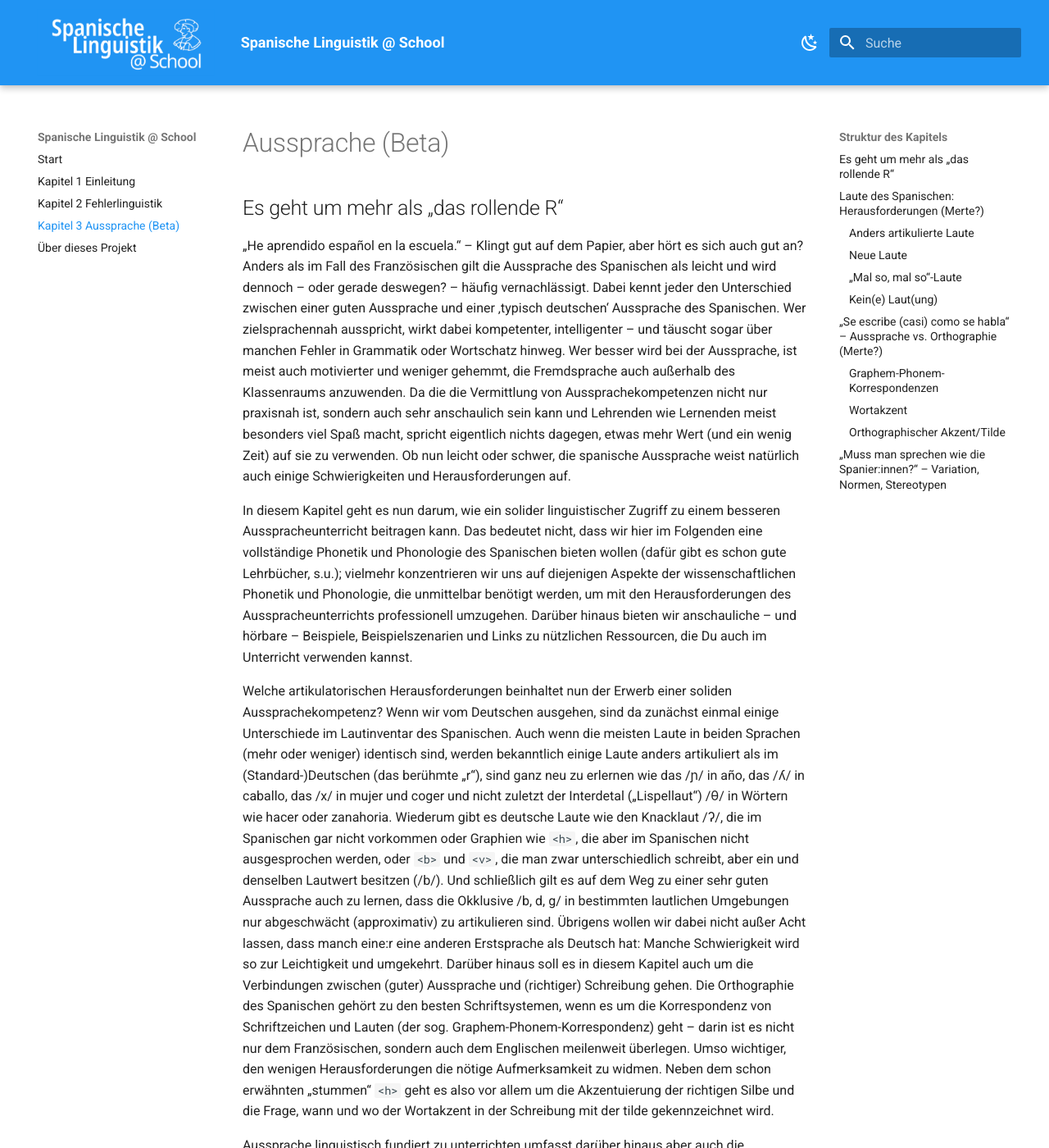
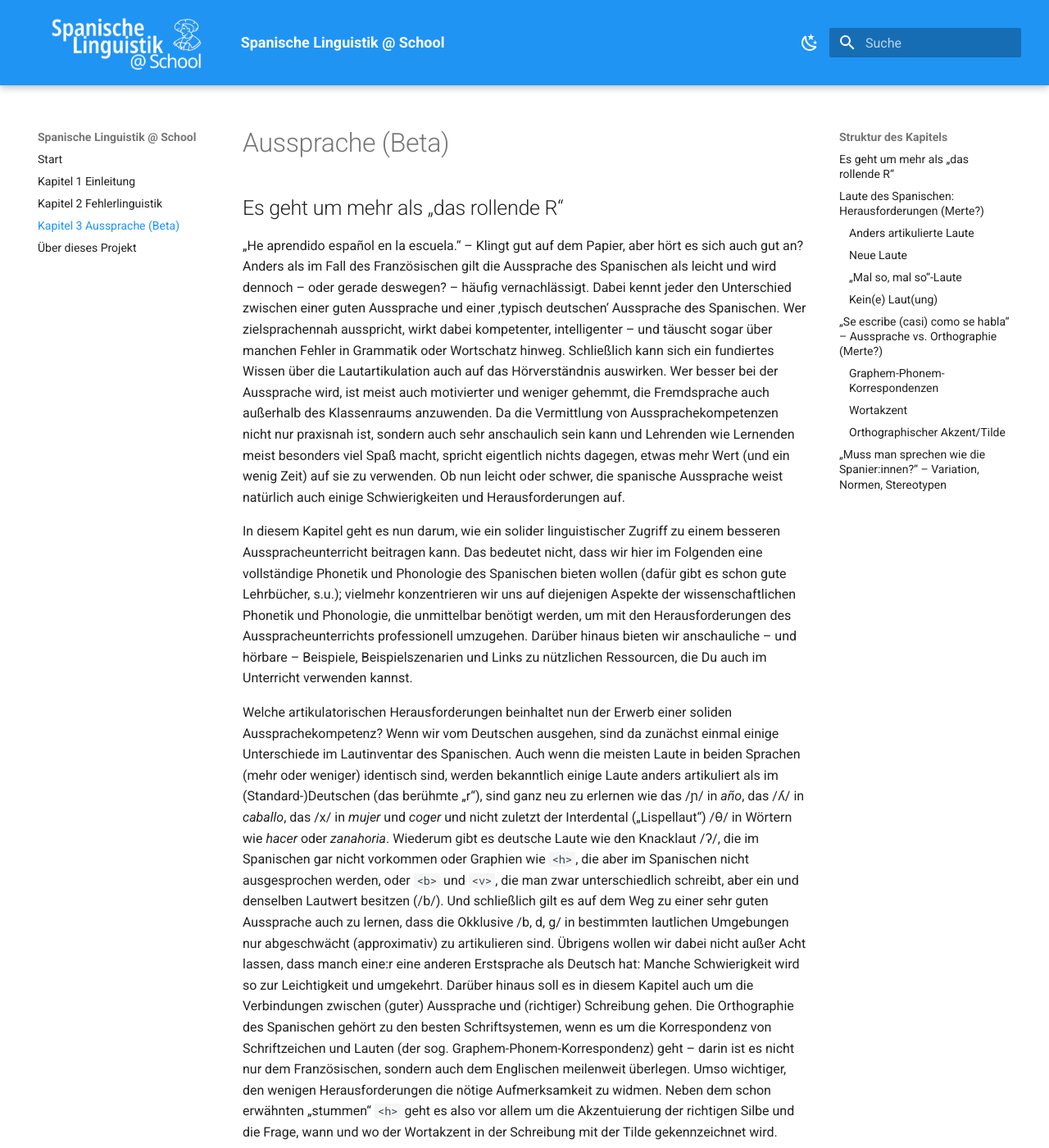
Before and after one commit to FTacke/spanisch-toolkit, an MkDocs documentation site: the page built from docs/aussprache/aussprache.md, in a window 1280 px wide and 1400 px high. Shown: the whole window at 82% size. Built offline with MkDocs 1.6.1 and Material for MkDocs 9.7.7, drawn with Linux system fonts in a browser that asks for light colours; some of the changed text lies outside the part shown.

Commit message:
Refine the introduction

```diff
--- a/docs/aussprache/aussprache.md
+++ b/docs/aussprache/aussprache.md
@@ -2,14 +2,14 @@
 
 ## Es geht um mehr als „das rollende R“
 
-„He aprendido español en la escuela.“ – Klingt gut auf dem Papier, aber hört es sich auch gut an? Anders als im Fall des Französischen gilt die Aussprache des Spanischen als leicht und wird dennoch – oder gerade deswegen? – häufig vernachlässigt. Dabei kennt jeder den Unterschied zwischen einer guten Aussprache und einer ‚typisch deutschen‘ Aussprache des Spanischen. Wer zielsprachennah ausspricht, wirkt dabei kompetenter, intelligenter – und täuscht sogar über manchen Fehler in Grammatik oder Wortschatz hinweg. Wer besser wird bei der Aussprache, ist meist auch motivierter und weniger gehemmt, die Fremdsprache auch außerhalb des Klassenraums anzuwenden. Da die die Vermittlung von Aussprachekompetenzen nicht nur praxisnah ist, sondern auch sehr anschaulich sein kann und Lehrenden wie Lernenden meist besonders viel Spaß macht, spricht eigentlich nichts dagegen, etwas mehr Wert (und ein wenig Zeit) auf sie zu verwenden. Ob nun leicht oder schwer, die spanische Aussprache weist natürlich auch einige Schwierigkeiten und Herausforderungen auf.
+„He aprendido español en la escuela.“ – Klingt gut auf dem Papier, aber hört es sich auch gut an? Anders als im Fall des Französischen gilt die Aussprache des Spanischen als leicht und wird dennoch – oder gerade deswegen? – häufig vernachlässigt. Dabei kennt jeder den Unterschied zwischen einer guten Aussprache und einer ‚typisch deutschen‘ Aussprache des Spanischen. Wer zielsprachennah ausspricht, wirkt dabei kompetenter, intelligenter – und täuscht sogar über manchen Fehler in Grammatik oder Wortschatz hinweg. Schließlich kann sich ein fundiertes Wissen über die Lautartikulation auch auf das Hörverständnis auswirken. Wer besser bei der Aussprache wird, ist meist auch motivierter und weniger gehemmt, die Fremdsprache auch außerhalb des Klassenraums anzuwenden. Da die Vermittlung von Aussprachekompetenzen nicht nur praxisnah ist, sondern auch sehr anschaulich sein kann und Lehrenden wie Lernenden meist besonders viel Spaß macht, spricht eigentlich nichts dagegen, etwas mehr Wert (und ein wenig Zeit) auf sie zu verwenden. Ob nun leicht oder schwer, die spanische Aussprache weist natürlich auch einige Schwierigkeiten und Herausforderungen auf.
 
 In diesem Kapitel geht es nun darum, wie ein solider linguistischer Zugriff zu einem besseren Ausspracheunterricht beitragen kann. Das bedeutet nicht, dass wir hier im Folgenden eine vollständige Phonetik und Phonologie des Spanischen bieten wollen (dafür gibt es schon gute Lehrbücher, s.u.); vielmehr konzentrieren wir uns auf diejenigen Aspekte der wissenschaftlichen Phonetik und Phonologie, die unmittelbar benötigt werden, um mit den Herausforderungen des Ausspracheunterrichts professionell umzugehen. Darüber hinaus bieten wir anschauliche – und hörbare – Beispiele, Beispielszenarien und Links zu nützlichen Ressourcen, die Du auch im Unterricht verwenden kannst.
 
-Welche artikulatorischen Herausforderungen beinhaltet nun der Erwerb einer soliden Aussprachekompetenz? Wenn wir vom Deutschen ausgehen, sind da zunächst einmal einige Unterschiede im Lautinventar des Spanischen. Auch wenn die meisten Laute in beiden Sprachen (mehr oder weniger) identisch sind, werden bekanntlich einige Laute anders artikuliert als im (Standard-)Deutschen (das berühmte „r“), sind ganz neu zu erlernen wie das /ɲ/ in año, das /ʎ/ in caballo, das /x/ in mujer und coger und nicht zuletzt der Interdetal („Lispellaut“) /θ/ in Wörtern wie hacer oder zanahoria. Wiederum gibt es deutsche Laute wie den Knacklaut /ʔ/, die im Spanischen gar nicht vorkommen oder Graphien wie `<h>`, die aber im Spanischen nicht ausgesprochen werden, oder `<b>` und `<v>`, die man zwar unterschiedlich schreibt, aber ein und denselben Lautwert besitzen (/b/). Und schließlich gilt es auf dem Weg zu einer sehr guten Aussprache auch zu lernen, dass die Okklusive  /b, d, g/ in bestimmten lautlichen Umgebungen nur abgeschwächt (approximativ) zu artikulieren sind. Übrigens wollen wir dabei nicht außer Acht lassen, dass manch eine:r eine anderen Erstsprache als Deutsch hat: Manche Schwierigkeit wird so zur Leichtigkeit und umgekehrt.
-Darüber hinaus soll es in diesem Kapitel auch um die Verbindungen zwischen (guter) Aussprache und (richtiger) Schreibung gehen. Die Orthographie des Spanischen gehört zu den besten Schriftsystemen, wenn es um die Korrespondenz von Schriftzeichen und Lauten (der sog. Graphem-Phonem-Korrespondenz) geht – darin ist es nicht nur dem Französischen, sondern auch dem Englischen meilenweit überlegen. Umso wichtiger, den wenigen Herausforderungen die nötige Aufmerksamkeit zu widmen. Neben dem schon erwähnten „stummen“ `<h>` geht es also vor allem um die Akzentuierung der richtigen Silbe und die Frage, wann und wo der Wortakzent in der Schreibung mit der tilde gekennzeichnet wird.
+Welche artikulatorischen Herausforderungen beinhaltet nun der Erwerb einer soliden Aussprachekompetenz? Wenn wir vom Deutschen ausgehen, sind da zunächst einmal einige Unterschiede im Lautinventar des Spanischen. Auch wenn die meisten Laute in beiden Sprachen (mehr oder weniger) identisch sind, werden bekanntlich einige Laute anders artikuliert als im (Standard-)Deutschen (das berühmte „r“), sind ganz neu zu erlernen wie das /ɲ/ in *año*, das /ʎ/ in *caballo*, das /x/ in *mujer* und *coger* und nicht zuletzt der Interdental („Lispellaut“) /θ/ in Wörtern wie *hacer* oder *zanahoria*. Wiederum gibt es deutsche Laute wie den Knacklaut /ʔ/, die im Spanischen gar nicht vorkommen oder Graphien wie `<h>`, die aber im Spanischen nicht ausgesprochen werden, oder `<b>` und `<v>`, die man zwar unterschiedlich schreibt, aber ein und denselben Lautwert besitzen (/b/). Und schließlich gilt es auf dem Weg zu einer sehr guten Aussprache auch zu lernen, dass die Okklusive  /b, d, g/ in bestimmten lautlichen Umgebungen nur abgeschwächt (approximativ) zu artikulieren sind. Übrigens wollen wir dabei nicht außer Acht lassen, dass manch eine:r eine anderen Erstsprache als Deutsch hat: Manche Schwierigkeit wird so zur Leichtigkeit und umgekehrt.
+Darüber hinaus soll es in diesem Kapitel auch um die Verbindungen zwischen (guter) Aussprache und (richtiger) Schreibung gehen. Die Orthographie des Spanischen gehört zu den besten Schriftsystemen, wenn es um die Korrespondenz von Schriftzeichen und Lauten (der sog. Graphem-Phonem-Korrespondenz) geht – darin ist es nicht nur dem Französischen, sondern auch dem Englischen meilenweit überlegen. Umso wichtiger, den wenigen Herausforderungen die nötige Aufmerksamkeit zu widmen. Neben dem schon erwähnten „stummen“ `<h>` geht es also vor allem um die Akzentuierung der richtigen Silbe und die Frage, wann und wo der Wortakzent in der Schreibung mit der Tilde gekennzeichnet wird.
 
-Aussprache linguistisch fundiert zu unterrichten umfasst darüber hinaus aber auch die Herausforderung, kompetent mit Fragen der Variation, der Norm und manchmal mit Klischees oder (dummen) Vorurteilen umzugehen: Wie klingt das Spanische eigentlich in den verschiedenen Ländern? Was ist der seseo? Wo wird `<ll>` heute noch als /ʎ/ ausgesprochen? Muss die für Madrid oder Salamanca typische Aussprache unterrichtet werden? Ist die Aussprache Chiles weniger korrekt? Muss man als Lehrkraft und müssen die Schüler:innen den Interdental /θ/ erlernen und verwenden? Oder umgekehrt: Dürfen Schüler:innen aufgrund ihrer Herkunft, ihrer Biographie oder ihren Vorlieben auch „mexikanisch“ oder „argentinisch“ aussprechen? Muss ich als Lehrkraft konsequent dieselbe Aussprachevarietät verwenden?
+Aussprache linguistisch fundiert zu unterrichten umfasst darüber hinaus aber auch die Herausforderung, kompetent mit Fragen der Variation, der Norm und manchmal mit Klischees oder (dummen) Vorurteilen umzugehen: Wie klingt das Spanische eigentlich in den verschiedenen Ländern? Was ist der *seseo*? Wo wird `<ll>` heute noch als /ʎ/ ausgesprochen? Muss die für Madrid oder Salamanca typische Aussprache unterrichtet werden? Ist die Aussprache Chiles weniger korrekt? Muss man als Lehrkraft und müssen die Schüler:innen den Interdental /θ/ erlernen und verwenden? Oder umgekehrt: Dürfen Schüler:innen aufgrund ihrer Herkunft, ihrer Biographie oder ihren Vorlieben auch „mexikanisch“ oder „argentinisch“ aussprechen? Muss ich als Lehrkraft konsequent dieselbe Aussprachevarietät verwenden?
 
 ## Laute des Spanischen: Herausforderungen (Merte?)
 Mini-Hinführung: Vokale unproblematisch (kurz auf Diphthone wie in fuego zu sprechen kommen; ggf. darauf, dass Vokale nie entspannt sind wie im Dt.), v.a. Konsonanten herausfordernd.
@@ -18,8 +18,8 @@ Mini-Hinführung: Vokale unproblematisch (kurz auf Diphthone wie in fuego zu spr
 - Theorie, die sich am „r“ erklären lässt: Phon – Phonem, Allophonie/Varianten
 Unterscheidung Phonem - Phon einführen: beide Sprachen, Dt. und Sp., besitzen abstrakte Vorstellung eines R-Lautes, aber die Realisierung ist unterschiedlich a) zwischen beiden Sprachen, b) innerhalb der Sprachen je nach Kontext (Sp.) und c) innerhalb der Sprachen dialektal. All die Möglichkeiten der Realisierung sind Varianten.
 ### Neue Laute
-- Interdental (+ Querverweis auf Abschnitt Variation unten), ll (+ heutige Relevanz gegenüber yeísmo), ñ, x
-- Theorie hier: Neutralisierung mancher Oppositionen (seseo, yeísmo; Vertiefung aber erst unten [Variation, …])
+- Interdental (+ Querverweis auf Abschnitt Variation unten), ll (+ heutige Relevanz gegenüber *yeísmo*), ñ, x
+- Theorie hier: Neutralisierung mancher Oppositionen (*seseo*, *yeísmo*; Vertiefung aber erst unten [Variation, …])
 ### „Mal so, mal so“-Laute
 - Plosive /b/, /d/, /g/ und ihre Approximanten [β], [ð], [ɣ]
 - Theorie hier: kontextabhängige Allophonie
```
